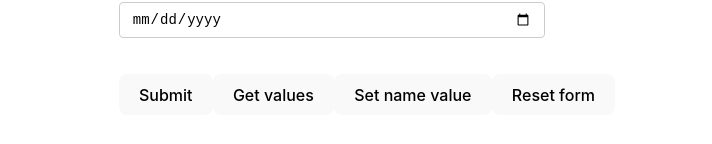
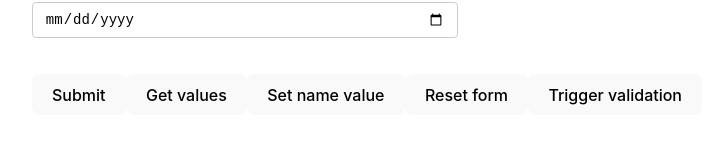
Before and after one commit to aristizabaru/react-hook-form, a React (Vite) app: page / in a window 1280 px wide. Shown: the part 958-1102 px from the top of the page, without its empty margins (273-985 px from the left). Built offline with nearby package versions, Linux system fonts and the light colour scheme; no server answers.

Commit message:
feat (YouTubeForm.tsx): manually trigger validations
Se implementa el método trigger para disparar las validaciones de los campos

```diff
--- a/src/components/YouTubeForm.tsx
+++ b/src/components/YouTubeForm.tsx
@@ -55,6 +55,7 @@ export const YouTubeForm = () => {
         getValues,
         setValue,
         reset,
+        trigger,
     } = form;
 
     const {
@@ -281,6 +282,7 @@ export const YouTubeForm = () => {
                 <button type='button' onClick={ handleGetValues }>Get values</button>
                 <button type='button' onClick={ handleSetNameValue }>Set name value</button>
                 <button type='button' onClick={ () => reset() }>Reset form</button>
+                <button type='button' onClick={ () => trigger() }>Trigger validation</button>
             </form>
 
             <DevTool control={ control } />
```
